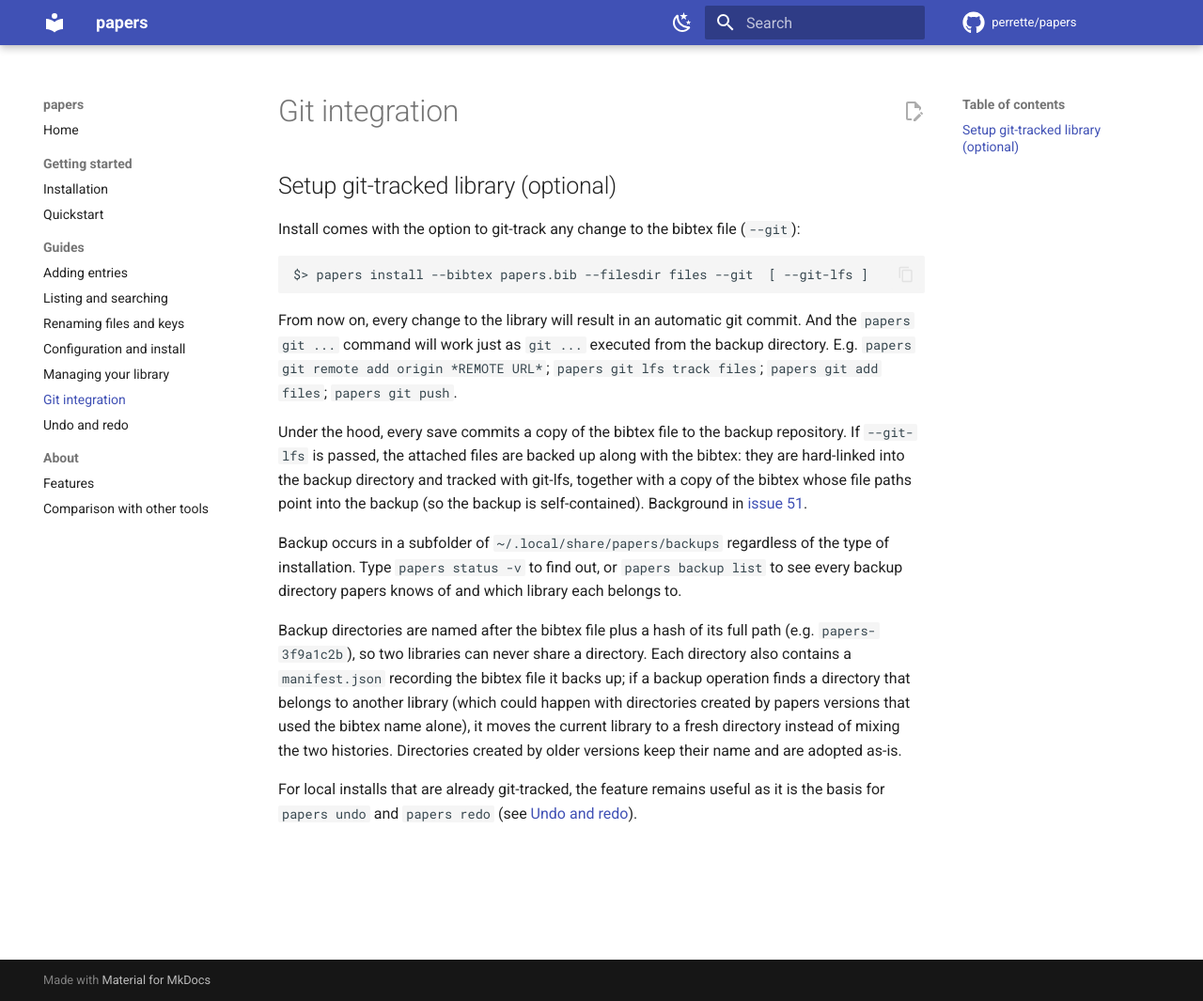
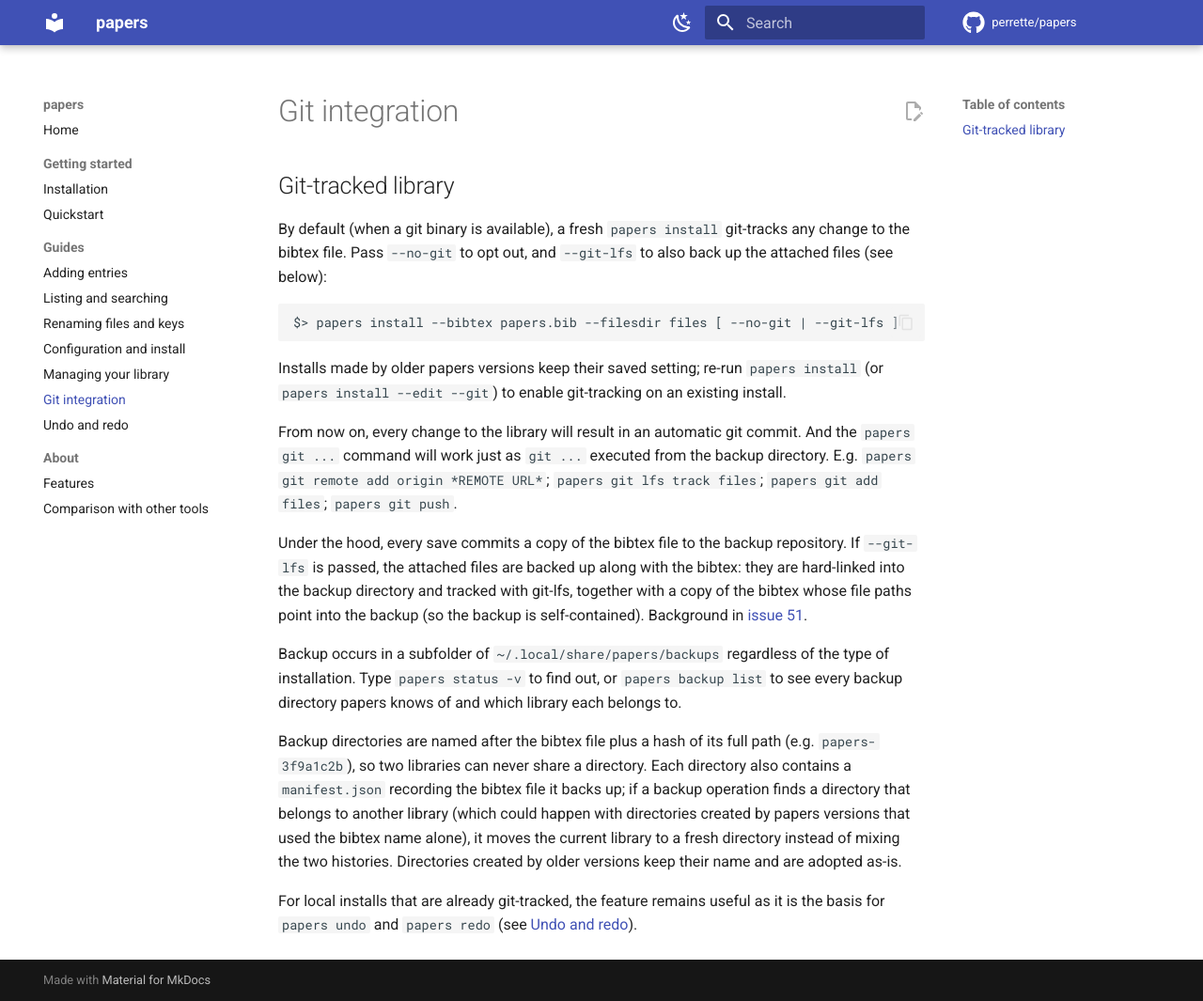
Before and after one commit to perrette/papers, an MkDocs documentation site: the page built from docs/git.md, in a window 1280 px wide and 1065 px high. Shown: the whole window at 94% size. Built offline with MkDocs 1.6.1 and Material for MkDocs 9.7.7, drawn with Linux system fonts in a browser that asks for light colours; comment, search, counter and statistics services are not loaded.

Commit message:
install: enable git-tracking by default for fresh installs
A fresh install now defaults to git=true when a git binary is
available, so undo/redo work in full depth out of the box; pass
--no-git to opt out. The bibtex-only backup is a few text files per
snapshot, so the disk cost is negligible.

Existing installs keep their saved setting -- the default only applies
when no configuration is carried over (a forced or first-time install,
or pressing Enter at the interactive git prompt of one).

Backing up the attached files stays opt-in via --git-lfs: that is where
the real disk cost lies (git stores a copy of each file version), in
exchange for exact undo of file renames.

````diff
--- a/docs/git.md
+++ b/docs/git.md
@@ -1,13 +1,18 @@
 # Git integration
 
-## Setup git-tracked library (optional)
+## Git-tracked library
 
-Install comes with the option to git-track any change to the bibtex file
-(`--git`):
+By default (when a git binary is available), a fresh `papers install`
+git-tracks any change to the bibtex file. Pass `--no-git` to opt out, and
+`--git-lfs` to also back up the attached files (see below):
 
 ```
-$> papers install --bibtex papers.bib --filesdir files --git  [ --git-lfs ]
+$> papers install --bibtex papers.bib --filesdir files [ --no-git | --git-lfs ]
 ```
+
+Installs made by older papers versions keep their saved setting; re-run
+`papers install` (or `papers install --edit --git`) to enable git-tracking
+on an existing install.
 
 From now on, every change to the library will result in an automatic git
 commit. And the `papers git ...` command will work just as `git ...` executed
````
Also changed, not shown: docs/undo-redo.md (+3 -2 lines), 2 other files.
